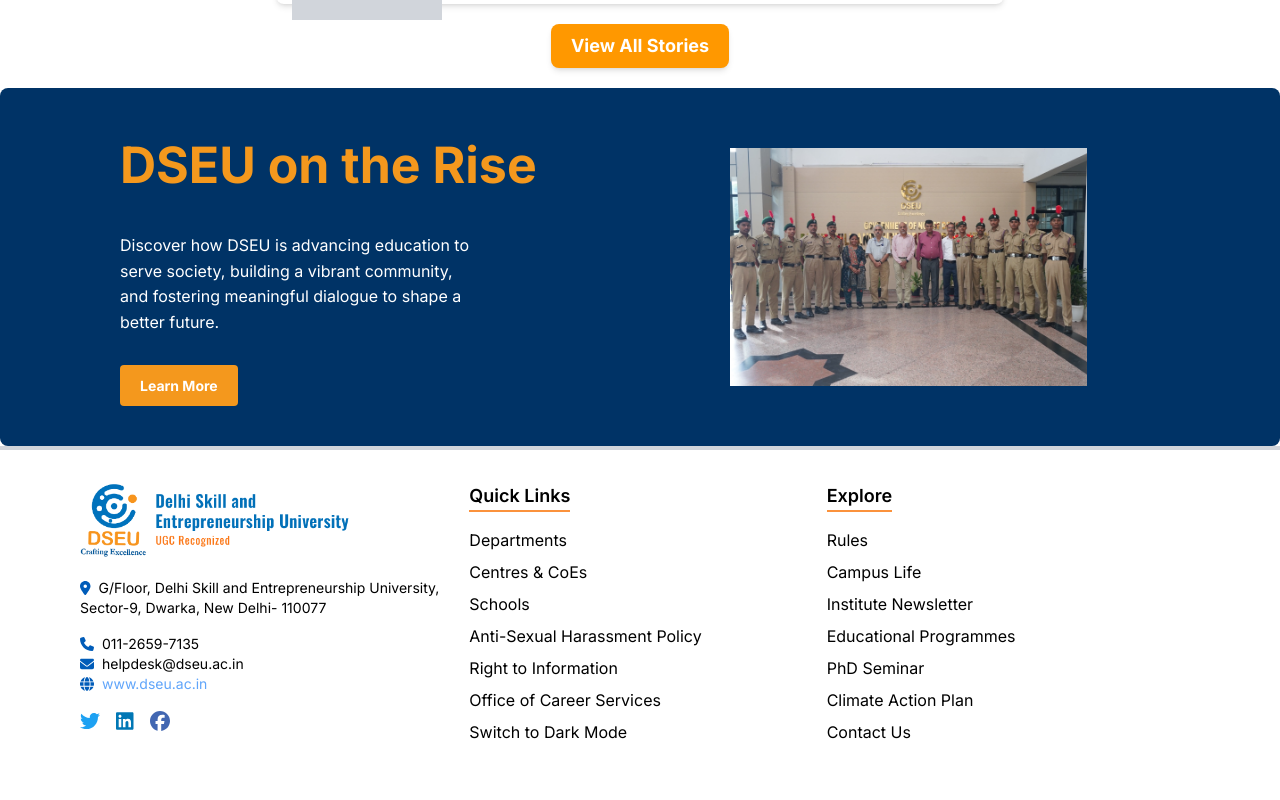
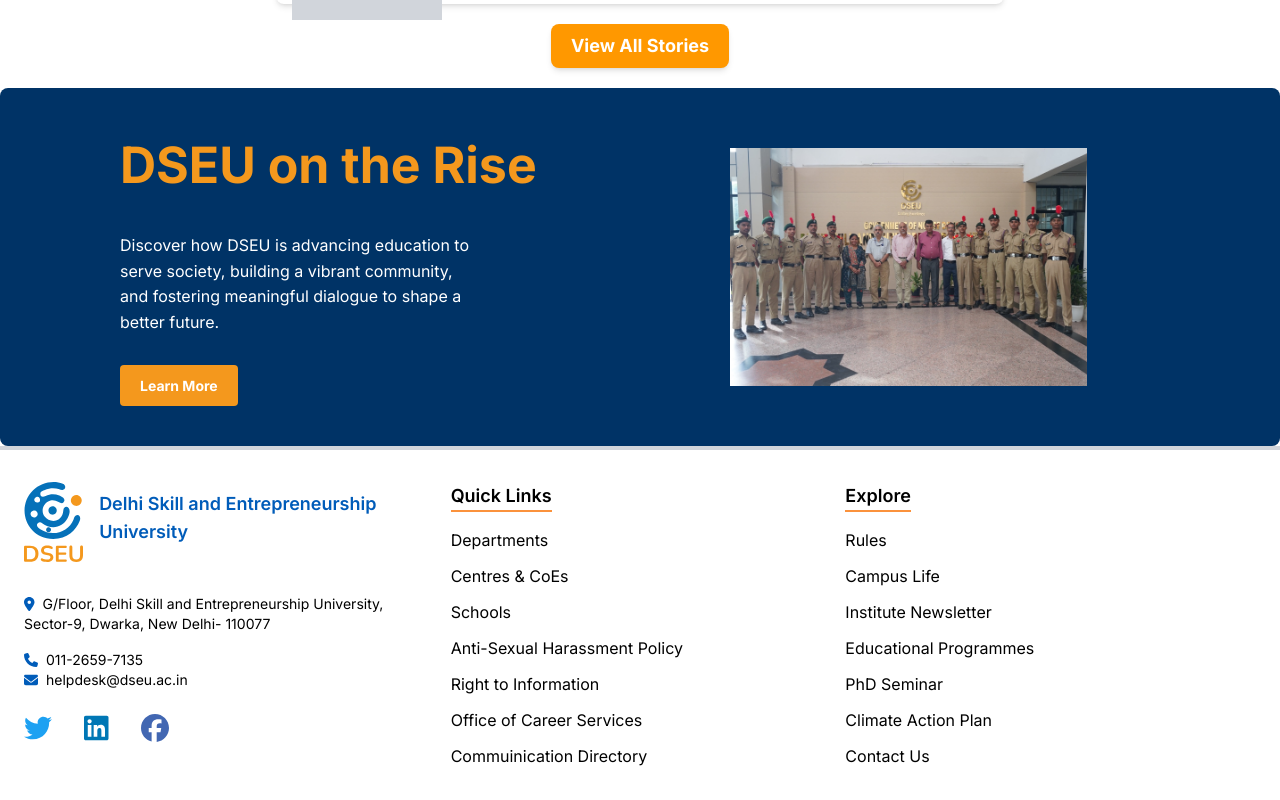
Before and after one commit to Sagar-03/Dseu_main, a React (Vite) app: page /alumni in a window 1280 px wide. Shown: the part 2344-3144 px from the top of the page. Before the commit the page ends 3120 px from the top, so only its background shows below. Built offline with nearby package versions, Linux system fonts and the light colour scheme.

Commit message:
updated footer

```diff
--- a/src/Component/Footer/Footer.jsx
+++ b/src/Component/Footer/Footer.jsx
@@ -1,5 +1,5 @@
 import React from "react";
-import logoF from "../../assets/logoF.png";
+import Vector from "../../assets/DSEULogo/Vector.svg";
 import { FontAwesomeIcon } from "@fortawesome/react-fontawesome";
 import {
   faPhone,
@@ -19,15 +19,26 @@
       className="bg-white text-black py-8 border-t-4 border-gray-300 shadow-md"
       style={{ fontFamily: "'Inter', sans-serif" }}
     >
-      {/* Created by Hardik Jainwal */}
-      <div className="max-w-6xl mx-auto px-4 flex flex-wrap justify-between items-start">
+      <div className="max-w-7xl mx-auto px-6 flex flex-wrap justify-between items-start space-y-8 md:space-y-0">
+        {/* Logo and Address Section */}
         <div className="w-full md:w-1/3 text-center md:text-left mb-6 md:mb-0">
-          <img
-            src={logoF}
-            alt="DSEU Logo"
-            className="mx-auto md:mx-0 mb-4 w-50 h-20"
-          />
-          <p className="text-sm leading-5">
+          <div className="flex flex-col md:flex-row items-center md:items-start">
+            <img
+              src={Vector}
+              alt="DSEU Logo"
+              className="mb-4 md:mb-0 w-50 h-20"
+            />
+            <div className="ml-4 mt-2 flex flex-col justify-center">
+
+              <p
+                className="text-lg font-semibold text-center md:text-left"
+                style={{ color: "#005CB9" }}
+              >
+                Delhi Skill and Entrepreneurship University
+              </p>
+            </div>
+          </div>
+          <p className="text-sm leading-5 mt-8">
             <FontAwesomeIcon
               icon={faMapMarkerAlt}
               className="mr-2"
@@ -54,42 +65,36 @@
             />
             helpdesk@dseu.ac.in
             <br />
-            <FontAwesomeIcon
-              icon={faGlobe}
-              className="mr-2"
-              style={{ color: "#005CB9" }}
-            />
-            <a href="https://www.dseu.ac.in" className="text-blue-400">
-              www.dseu.ac.in
-            </a>
+
           </p>
-          <div className="mt-4 flex justify-center md:justify-start space-x-4">
+          <div className="mt-6 flex justify-center md:justify-start space-x-8">
             <a href="#" aria-label="Twitter">
               <FontAwesomeIcon
                 icon={faTwitter}
-                style={{ color: "#1DA1F2", fontSize: "20px" }}
+                style={{ color: "#1DA1F2", fontSize: "28px" }}
               />
             </a>
             <a href="#" aria-label="LinkedIn">
               <FontAwesomeIcon
                 icon={faLinkedin}
-                style={{ color: "#0077B5", fontSize: "20px" }}
+                style={{ color: "#0077B5", fontSize: "28px" }}
               />
             </a>
             <a href="#" aria-label="Facebook">
               <FontAwesomeIcon
                 icon={faFacebook}
-                style={{ color: "#4267B2", fontSize: "20px" }}
+                style={{ color: "#4267B2", fontSize: "28px" }}
               />
             </a>
           </div>
         </div>
 
+        {/* Quick Links */}
         <div className="w-full md:w-1/3 mb-6 md:mb-0 md:pl-4">
           <h3 className="text-lg font-semibold border-b-2 border-orange-400 inline-block mb-4">
             Quick Links
           </h3>
-          <ul className="space-y-2">
+          <ul className="space-y-3">
             <li>
               <a href="#" className="hover:text-blue-600">
                 Departments
@@ -122,17 +127,18 @@
             </li>
             <li>
               <a href="#" className="hover:text-blue-800">
-                Switch to Dark Mode
+                Commuinication Directory
               </a>
             </li>
           </ul>
         </div>
 
+        {/* Explore */}
         <div className="w-full md:w-1/3">
           <h3 className="text-lg font-semibold border-b-2 border-orange-400 inline-block mb-4">
             Explore
           </h3>
-          <ul className="space-y-2">
+          <ul className="space-y-3">
             <li>
               <a href="#" className="hover:text-blue-600">
                 Rules
```
